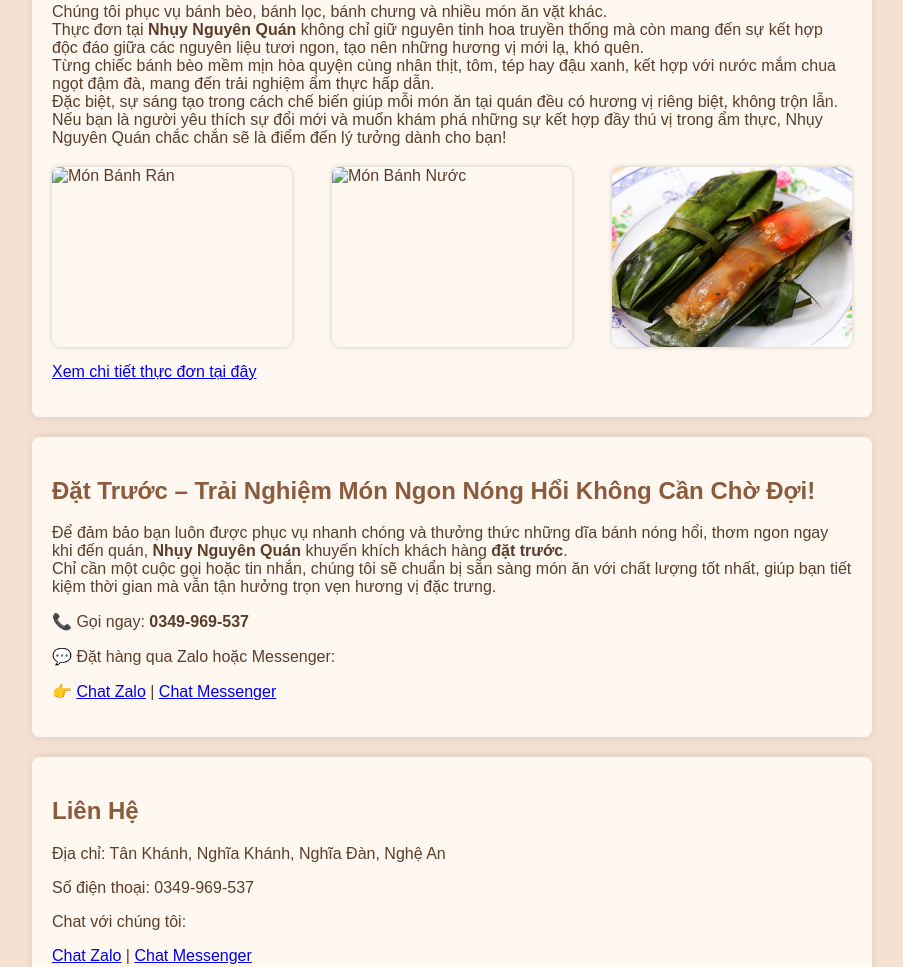
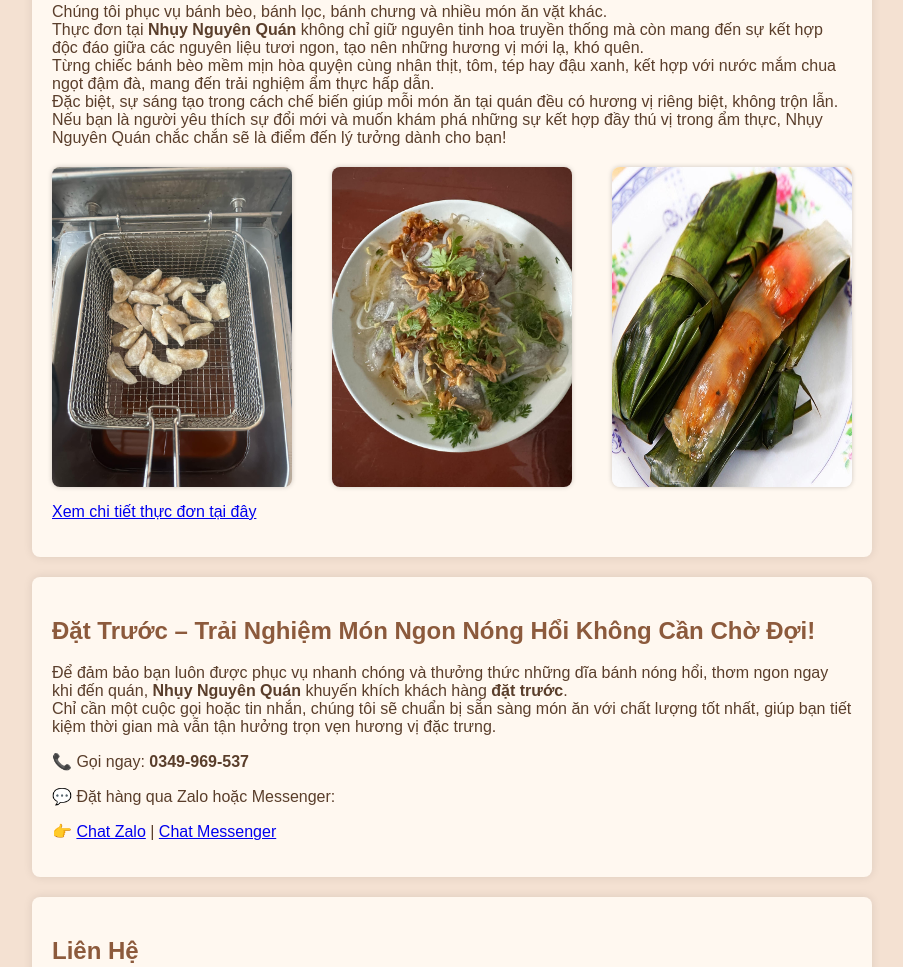
Before and after one commit to nhuynguyenquan/nhuynguyenquan.github.io, a plain HTML site: page index.html in a window 1280 px wide. Shown: the part 2287-3254 px from the top of the page, without its empty margins (188-1091 px from the left). Drawn offline with Linux system fonts and the light colour scheme.

Commit message:
Update index.html

```diff
--- a/index.html
+++ b/index.html
@@ -94,8 +94,8 @@ Không gian quán ấm cúng, sạch sẽ và thân thiện, giúp thực khách
 
 Đặc biệt, sự sáng tạo trong cách chế biến giúp mỗi món ăn tại quán đều có hương vị riêng biệt, không trộn lẫn.<br> Nếu bạn là người yêu thích sự đổi mới và muốn khám phá những sự kết hợp đầy thú vị trong ẩm thực, Nhụy Nguyên Quán chắc chắn sẽ là điểm đến lý tưởng dành cho bạn!</p>
         <div class="menu-images">
-            <img src="../image/mon-ran.jpg" alt="Món Bánh Rán">
-            <img src="../image/mon-nuoc.jpg" alt="Món Bánh Nước">
+            <img src="../image/mon-ran.jpeg" alt="Món Bánh Rán">
+            <img src="../image/mon-nuoc.jpeg" alt="Món Bánh Nước">
             <img src="../image/mon-la.jpg" alt="Món Bánh Lá">
         </div>
         <p><a href="./menu/">Xem chi tiết thực đơn tại đây</a></p>
```
